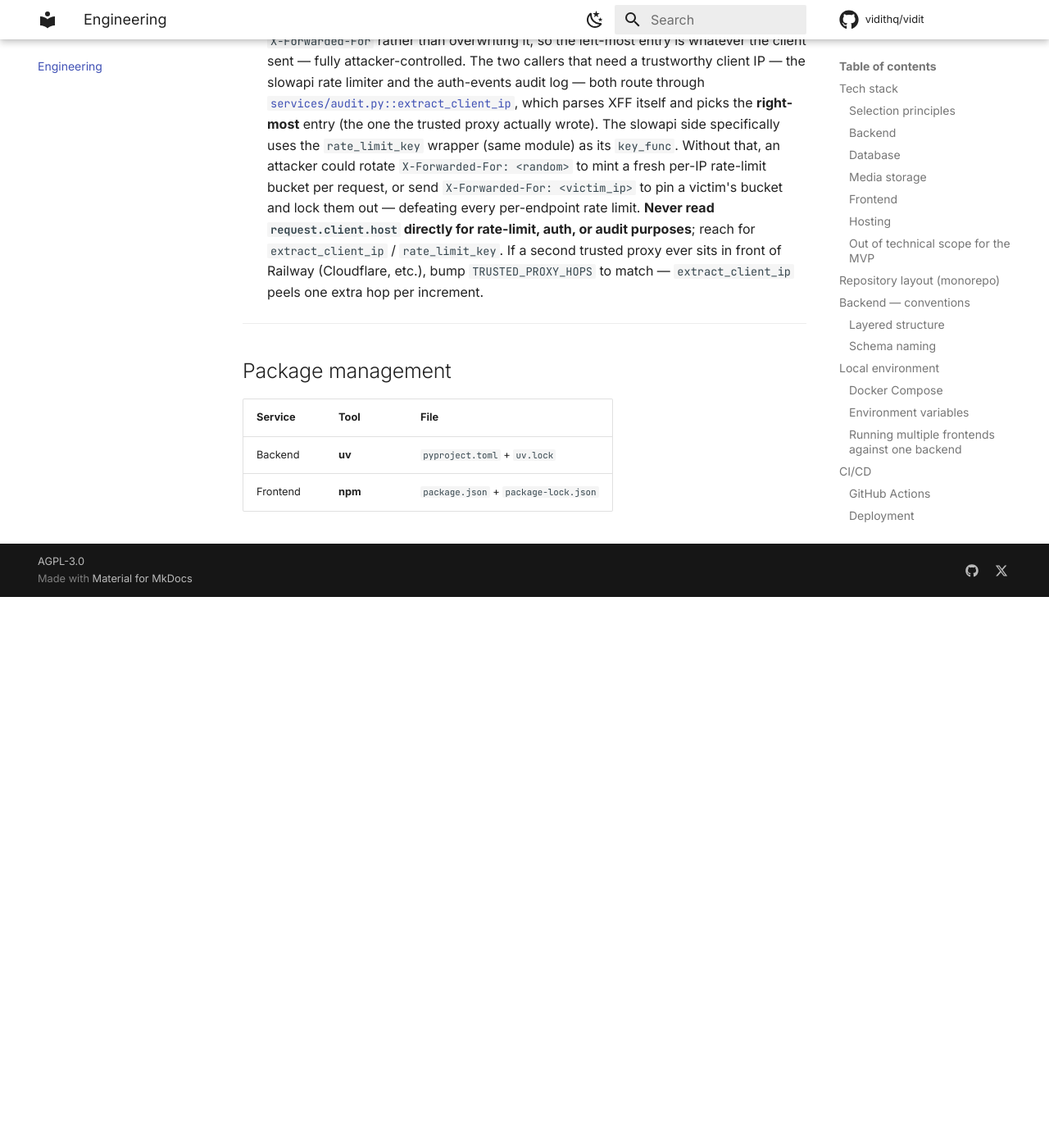
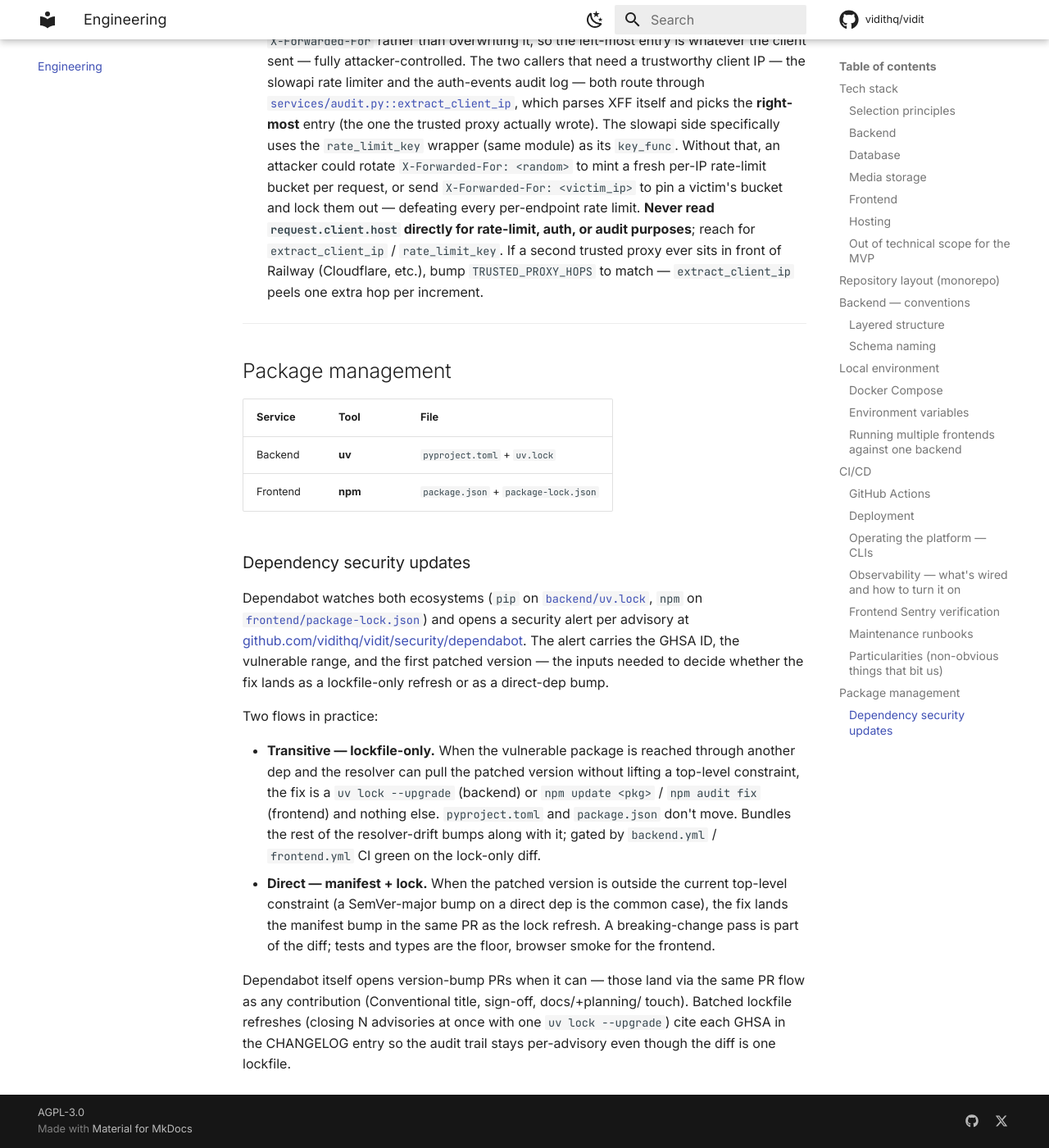
Before and after one commit to vidithq/vidit, an MkDocs documentation site: the page built from docs/engineering.md, in a window 1280 px wide and 1400 px high, scrolled down 15172 px. Shown: the whole window at 82% size. Built offline with MkDocs 1.6.1 and Material for MkDocs 9.7.7, drawn with Linux system fonts in a browser that asks for light colours; comment, search, counter and statistics services are not loaded; before the commit the page ends 15900 px from its top, so only the background shows below that.

Commit message:
chore(deps): refresh backend uv.lock against open dependabot advisories (#21)
`uv lock --upgrade` closes the twelve open pip-ecosystem advisories at
once — all transitive, no direct-dep version bump needed.

Patched packages:

- starlette 1.0.0 → 1.2.1 (GHSA-86qp-5c8j-p5mr — Host header
  validation poisoning request.url.path)
- idna 3.11 → 3.18 (GHSA-65pc-fj4g-8rjx — CVE-2024-3651 fix bypass)
- urllib3 2.6.3 → 2.7.0 (GHSA-mf9v-mfxr-j63j + GHSA-qccp-gfcp-xxvc —
  decompression bomb + cross-origin header leak)
- python-multipart 0.0.22 → 0.0.32 (GHSA-pp6c-gr5w-3c5g +
  GHSA-mj87-hwqh-73pj — DoS via unbounded multipart headers and
  preamble/epilogue)
- Mako 1.3.10 → 1.3.12 (GHSA-2h4p-vjrc-8xpq + GHSA-v92g-xgxw-vvmm —
  Windows path traversal in TemplateLookup)
- cryptography 46.0.6 → 48.0.0 (GHSA-p423-j2cm-9vmq — buffer
  overflow on non-contiguous buffers)
- pytest 9.0.2 → 9.0.3 (GHSA-6w46-j5rx-g56g — tmpdir handling)
- Pygments 2.19.2 → 2.20.0 (GHSA-5239-wwwm-4pmq — ReDoS via GUID
  regex)

Non-CVE-driven bumps that came along with the resolver: boto3,
fastapi, mypy (1.20 → 2.1.0 — major), uvicorn, ruff, sentry-sdk,
SQLAlchemy. ruff check, ruff format --check, mypy app, and all 524
backend tests pass on the refreshed lock.

Lockfile-only; pyproject.toml untouched. Documents the
alert → lockfile-refresh flow as the standing practice in
docs/engineering.md → Package management → Dependency security
updates. New unscheduled-candidate row in planning/next.md to flip
on CodeQL code scanning + secret scanning (both free for public
repos, both currently off).

Signed-off-by: vidit-admin <admin@vidit.app>

```diff
--- a/docs/engineering.md
+++ b/docs/engineering.md
@@ -436,3 +436,14 @@ Public networking on `postgres-db` is off. Delete any public domain with no `DAT
 |---------|------|------|
 | Backend | **uv** | `pyproject.toml` + `uv.lock` |
 | Frontend | **npm** | `package.json` + `package-lock.json` |
+
+### Dependency security updates
+
+Dependabot watches both ecosystems (`pip` on [`backend/uv.lock`](../backend/uv.lock), `npm` on [`frontend/package-lock.json`](../frontend/package-lock.json)) and opens a security alert per advisory at [github.com/vidithq/vidit/security/dependabot](https://github.com/vidithq/vidit/security/dependabot). The alert carries the GHSA ID, the vulnerable range, and the first patched version — the inputs needed to decide whether the fix lands as a lockfile-only refresh or as a direct-dep bump.
+
+Two flows in practice:
+
+- **Transitive — lockfile-only.** When the vulnerable package is reached through another dep and the resolver can pull the patched version without lifting a top-level constraint, the fix is a `uv lock --upgrade` (backend) or `npm update <pkg>` / `npm audit fix` (frontend) and nothing else. `pyproject.toml` and `package.json` don't move. Bundles the rest of the resolver-drift bumps along with it; gated by `backend.yml` / `frontend.yml` CI green on the lock-only diff.
+- **Direct — manifest + lock.** When the patched version is outside the current top-level constraint (a SemVer-major bump on a direct dep is the common case), the fix lands the manifest bump in the same PR as the lock refresh. A breaking-change pass is part of the diff; tests and types are the floor, browser smoke for the frontend.
+
+Dependabot itself opens version-bump PRs when it can — those land via the same PR flow as any contribution (Conventional title, sign-off, docs/+planning/ touch). Batched lockfile refreshes (closing N advisories at once with one `uv lock --upgrade`) cite each GHSA in the CHANGELOG entry so the audit trail stays per-advisory even though the diff is one lockfile.
```
Also changed, not shown: CHANGELOG.md (+1 -0 lines), planning/next.md (+1 -0 lines), 1 other file.
